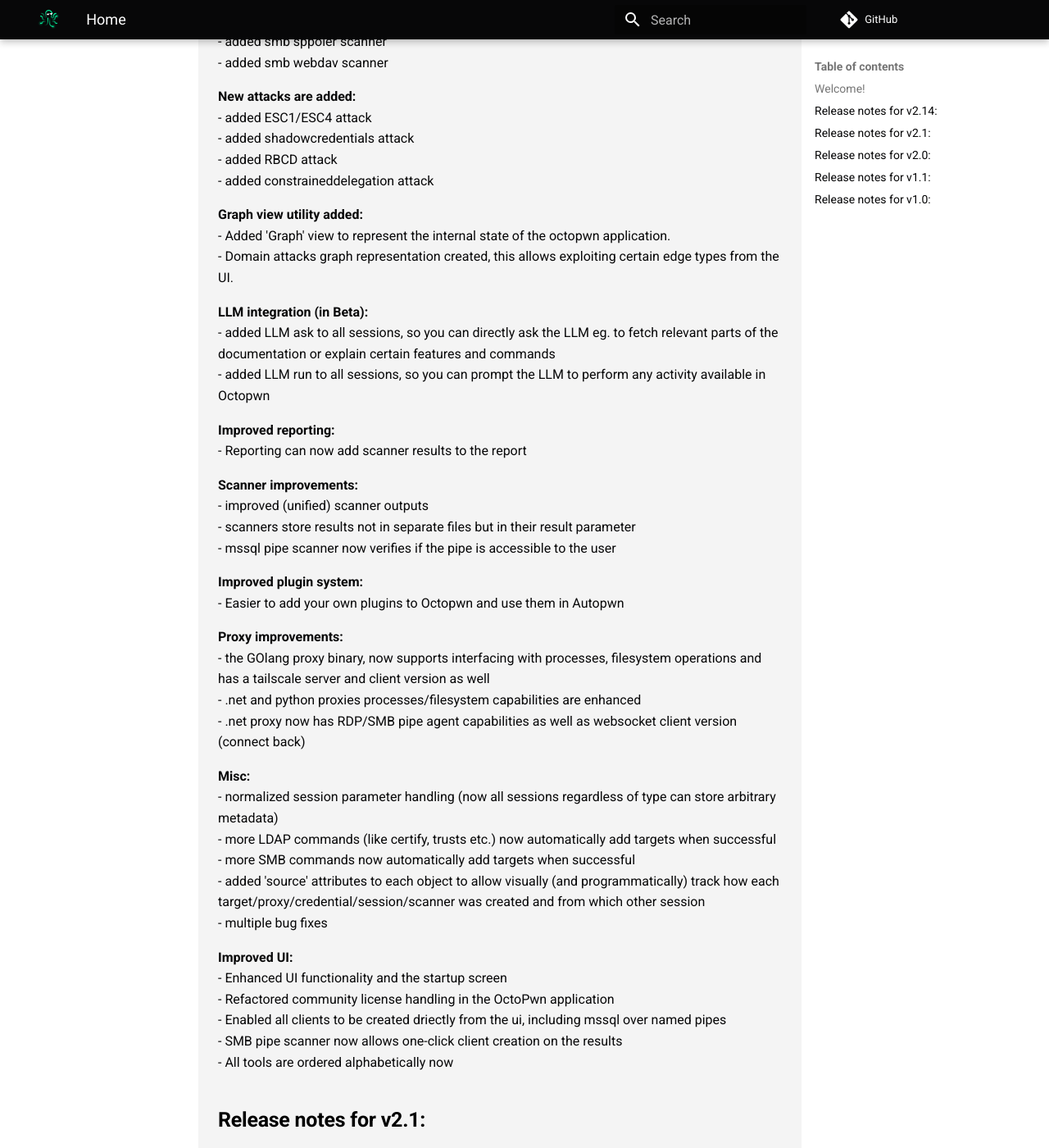
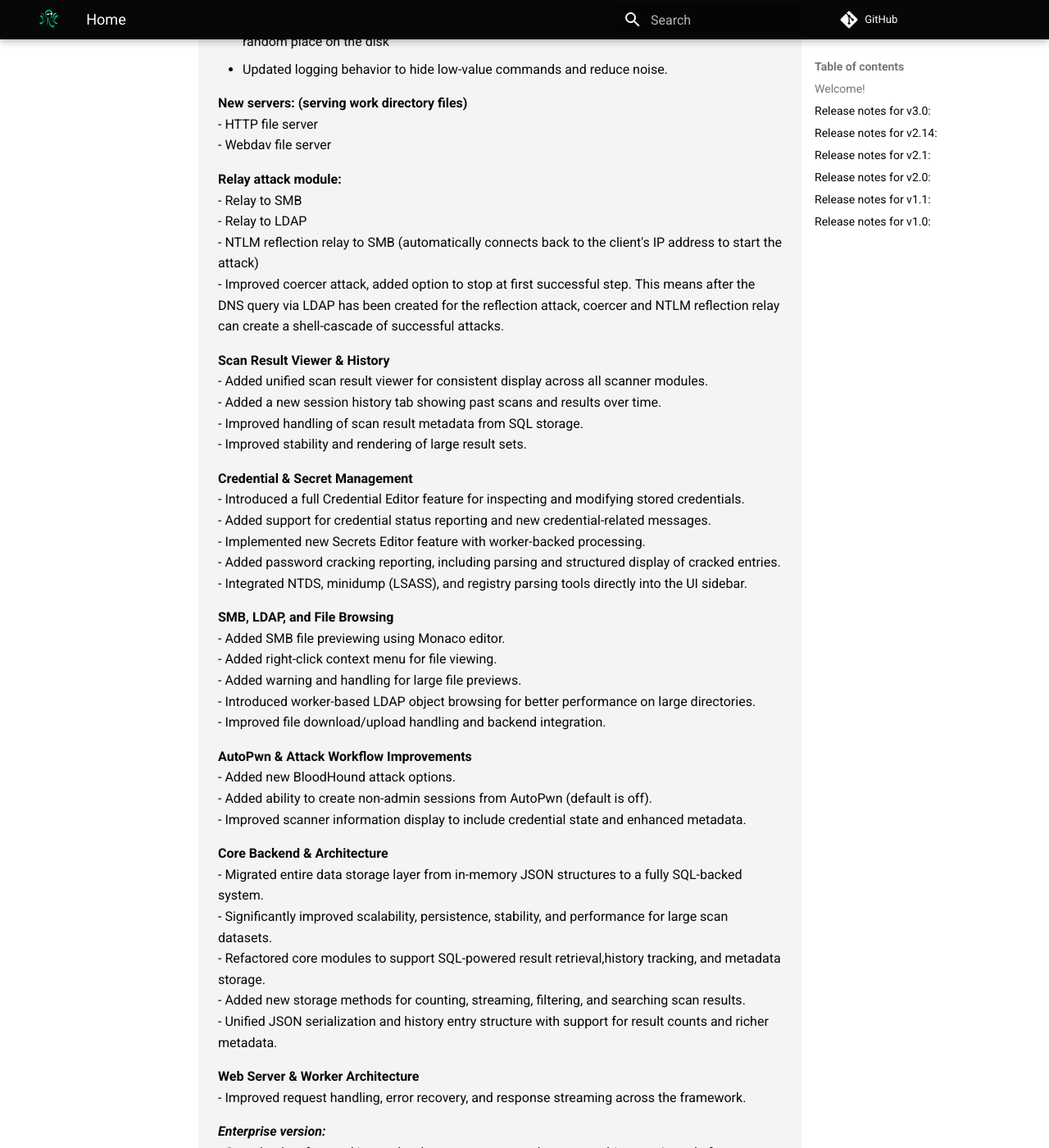
Before and after one commit to octopwn/octopwn-wasm-documentation, an MkDocs documentation site: the page built from docs/index.md, in a window 1280 px wide and 1400 px high, scrolled down 1111 px. Shown: the whole window at 82% size. Built offline with MkDocs 1.6.1 and Material for MkDocs 9.7.7, drawn with Linux system fonts in a browser that asks for light colours; comment, search, counter and statistics services are not loaded; some of the changed text lies outside the part shown.

```diff
--- a/docs/index.md
+++ b/docs/index.md
@@ -15,9 +15,98 @@ Here you can find all information about all editions of Octopwn:
 
 If you need further help, please [write us here](https://octopwn.com/support) or use the support channel on our [Discord](https://discord.gg/7amw5mD37Y).
 
-**Current Octopwn version:** v2.14 (3-August 2025)
-**Current open beta:** Octopwn Enterprise with Autopwn and LLM integrations (3-August 2025)
-**Currently in development:** Improved automations, tutorials, more attacks and scanners
+**Current Octopwn version:** v3.0 (20-November 2025)
+**Current open beta:** none
+
+## Release notes for v3.0:
+**Scan Engine & Plugin Improvements**
+- Added new scanners: NTLM Reflection scanner, NTLMv1 scanner, Local Resolver, improved Relay engine, and improved Spoofer.
+- Enhanced MSSQLPipeScanner and MSSQLPipeExecutor with improved credential handling, target configuration, and login state reporting.
+- Improved error handling across all scanner modules, especially for MSSQL
+- Made minidump/registry/NTDS parsing much easier and taking up way less memory
+- Credential editor view added
+
+- Made krbetypes optional in scannerbase for broader scanner compatibility.
+- Introduced batch credential loading via do_streamcreds to efficiently process large credential sets.
+- Improved path validation, normalization, and sanitization in multiple scanning and file-handling functions. This step made sure all files end up in the work directory and not in some random place on the disk
+- Updated logging behavior to hide low-value commands and reduce noise.
+
+**New servers: (serving work directory files)**
+- HTTP file server
+- Webdav file server
+
+**Relay attack module:**
+- Relay to SMB
+- Relay to LDAP
+- NTLM reflection relay to SMB (automatically connects back to the client's IP address to start the attack)
+- Improved coercer attack, added option to stop at first successful step. This means after the DNS query via LDAP has been created for the reflection attack, coercer and NTLM reflection relay can create a shell-cascade of successful attacks.
+
+**Scan Result Viewer & History**
+- Added unified scan result viewer for consistent display across all scanner modules.
+- Added a new session history tab showing past scans and results over time.
+- Improved handling of scan result metadata from SQL storage.
+- Improved stability and rendering of large result sets.
+
+**Credential & Secret Management**
+- Introduced a full Credential Editor feature for inspecting and modifying stored credentials.
+- Added support for credential status reporting and new credential-related messages.
+- Implemented new Secrets Editor feature with worker-backed processing.
+- Added password cracking reporting, including parsing and structured display of cracked entries.
+- Integrated NTDS, minidump (LSASS), and registry parsing tools directly into the UI sidebar.
+
+**SMB, LDAP, and File Browsing**
+- Added SMB file previewing using Monaco editor.
+- Added right-click context menu for file viewing.
+- Added warning and handling for large file previews.
+- Introduced worker-based LDAP object browsing for better performance on large directories.
+- Improved file download/upload handling and backend integration.
+
+**AutoPwn & Attack Workflow Improvements**
+- Added new BloodHound attack options.
+- Added ability to create non-admin sessions from AutoPwn (default is off).
+- Improved scanner information display to include credential state and enhanced metadata.
+
+**Core Backend & Architecture**
+- Migrated entire data storage layer from in-memory JSON structures to a fully SQL-backed system.
+- Significantly improved scalability, persistence, stability, and performance for large scan datasets.
+- Refactored core modules to support SQL-powered result retrieval,history tracking, and metadata storage.
+- Added new storage methods for counting, streaming, filtering, and searching scan results.
+- Unified JSON serialization and history entry structure with support for result counts and richer metadata.
+
+**Web Server & Worker Architecture**
+- Improved request handling, error recovery, and response streaming across the framework.
+
+***Enterprise version:***
+- Completely refactored internal web server to an asynchronous architecture insted of multiprocessing.
+- Moved the entire OctoPwn core engine into a dedicated WebWorker for improved responsiveness and isolation.
+
+***PRO version:***
+- Moved the entire OctoPwn core engine into a dedicated WebWorker for improved responsiveness and isolation.
+
+**Terminal, Sessions, and Performance**
+- Refactored terminal and console engine to drastically reduce memory usage
+- Improved session restore logic with more reliable state handling and lower memory footprint.
+- Better command lifecycle handling and reduced overhead during interactive sessions.
+
+***Enterprise version:***
+- Added new terminal utility, so you don't need to rely on SSH.
+
+**Frontend (Webpack) & UI Enhancements**
+- Multiple Pyodide wheel updates for compatibility, stability, and performance.
+- Migrated PRO version from browserfs to Pyodide FS for faster, more reliable storage.
+- Refactored communication manager for more efficient message flow.
+- Introduced worker-based processing for LDAP and secret management paths.
+- Refactored initialization flow for cleaner startup and more stable communication.
+- Removed redundant logging to improve front-end performance.
+- Improved window layout, tab styling, and scanner action button UI.
+- Added global project name dialog.
+- Added option to hide new session windows on lunch.
+
+**Quality-of-Life Fixes & Stability**
+- Dozens of relay engine fixes and reliability improvements.
+- Cleaned up error handling, logging clarity, and crash resilience across both core and UI.
+- Improved message handling in the OctoPwn interface.
+- Fixed memory issues in terminal and session subsystems.
 
 ## Release notes for v2.14:
 **New Octopwn Enterprise is in open beta:**
```
